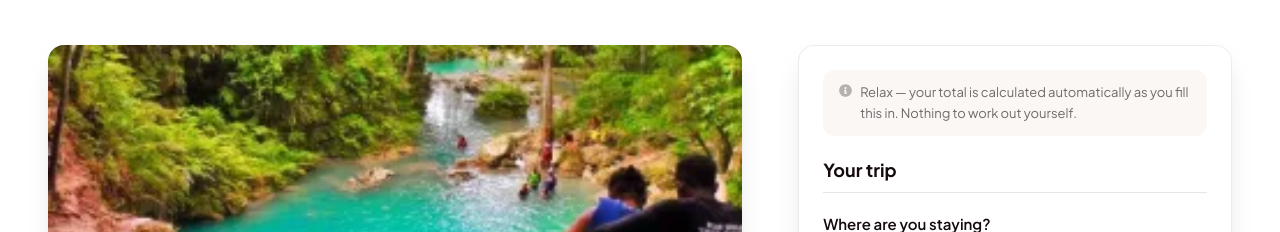
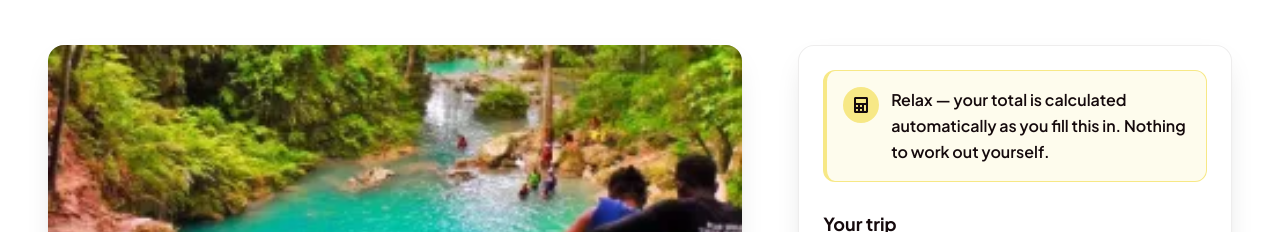
Before and after one commit to winnie-webb/ppptrantours, a Next.js app in the folder pptrantours/: page /en/tour/blue-hole in a window 1280 px wide. Shown: the part 432-664 px from the top of the page. Built offline with nearby package versions, Linux system fonts and the light colour scheme; no server answers.

Commit message:
Highlight automatic total reassurance in the booking form

```diff
--- a/pptrantours/app/components/BookingForm.jsx
+++ b/pptrantours/app/components/BookingForm.jsx
@@ -19,6 +19,7 @@ import {
   FaSpinner,
   FaExclamationTriangle,
   FaInfoCircle,
+  FaCalculator,
   FaCreditCard,
   FaPaypal,
 } from "react-icons/fa";
@@ -559,10 +560,14 @@ export default function BookingForm({
           read before there is a figure to doubt, and it doubles as the promise
           that nothing needs adding up by hand.
         */}
-        <p className="-mb-2 flex items-start gap-2 rounded-xl bg-sand px-4 py-3 text-xs leading-relaxed text-ink/60">
-          <FaInfoCircle className="mt-0.5 shrink-0 text-ink/30" />
-          {t.autoNote ??
-            "Relax — your total is calculated automatically as you fill this in. Nothing to work out yourself."}
+        <p className="flex items-start gap-3 rounded-xl border border-gold-300 border-l-4 bg-gold-200/30 p-4 text-base font-semibold leading-relaxed text-ink">
+          <span className="grid h-9 w-9 shrink-0 place-items-center rounded-full bg-gold-300 text-ink" aria-hidden="true">
+            <FaCalculator className="text-base" />
+          </span>
+          <span>
+            {t.autoNote ??
+              "Relax — your total is calculated automatically as you fill this in. Nothing to work out yourself."}
+          </span>
         </p>
 
         <Section title={t.sectionTrip ?? "Your trip"}>
```
